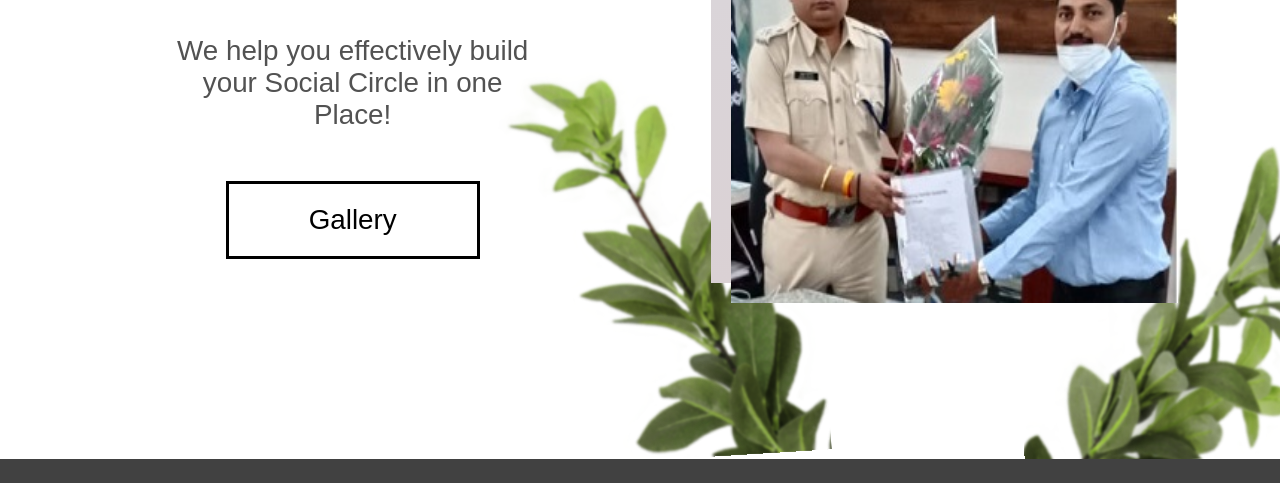
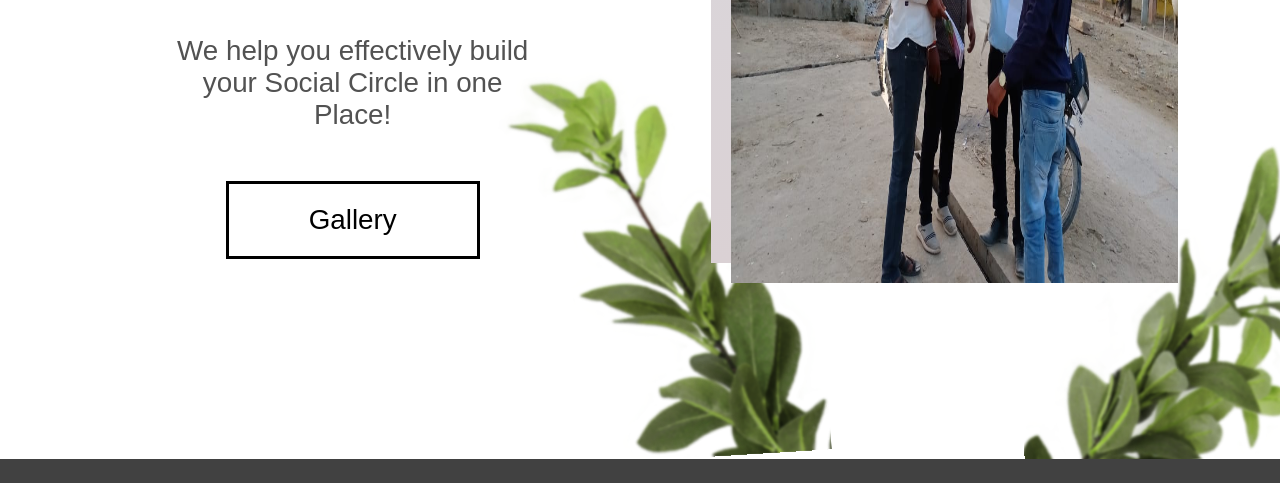
Before and after one commit to karthikeyankaliappan/SyncGrama, a plain HTML site: page index.html in a window 1280 px wide. Shown: the part 341-824 px from the top of the page. Drawn offline with Linux system fonts and the light colour scheme; a web font is replaced by a local one.

Commit message:
Update pic on home Screen

```diff
--- a/app.js
+++ b/app.js
@@ -13,3 +13,18 @@ links.forEach(link => {
     burger.classList.toggle("toggle");
   });
 });
+
+var myIndex = 0;
+carousel();
+
+function carousel() {
+  var i;
+  var x = document.getElementsByClassName("mySlides");
+  for (i = 0; i < x.length; i++) {
+    x[i].style.display = "none";
+  }
+  myIndex++;
+  if (myIndex > x.length) {myIndex = 1}
+  x[myIndex-1].style.display = "block";
+  setTimeout(carousel, 3000); // Change image every 2 seconds
+}
--- a/index.html
+++ b/index.html
@@ -40,11 +40,11 @@
                     <img src="./img/plant2.png" alt="" class="plant2 plant" />
                     <div class="hero-jabbar">
                         <div class="hero-jabbar2">
-                            <img
-                                class="hero-jabbarimg"
-                                src="./img/jabbarpolice.jpg"
-                                alt="picture of Jabbar and Police"
-                            />
+                            <img class="mySlides hero-jabbarimg" src="./img/jabbarpolice.jpg" style="width:100%">
+                            <img class="mySlides hero-jabbarimg" src="./img/jabbarplan2.jpg" style="width:100%">
+                            <img class="mySlides hero-jabbarimg" src="./img/jabbarplan3.jpg" style="width:100%">
+                            <img class="mySlides hero-jabbarimg" src="./img/jabbarplan4.jpg" style="width:100%">
+                            <img class="mySlides hero-jabbarimg" src="./img/jabbarplan5.jpg" style="width:100%">
                         </div>
                     </div>
                 </div>
@@ -68,5 +68,7 @@
               </li>
             </ul>
           </footer>
+
+          <script src="app.js"></script>
     </body>
 </html>
--- a/style.css
+++ b/style.css
@@ -130,7 +130,7 @@ h1 {
     z-index: 1;
   }
   .hero-jabbar {
-    margin: 4rem 0rem 0rem 7rem;
+    margin: 2rem 0rem 0rem 7rem;
     padding: 2rem 2rem;
     width: 70%;
     height: 70%;
```
Also changed, not shown: img/jabbarplan2.jpg (added), img/jabbarplan3.jpg (added), img/jabbarplan4.jpg (added), img/jabbarplan5.jpg (added).
